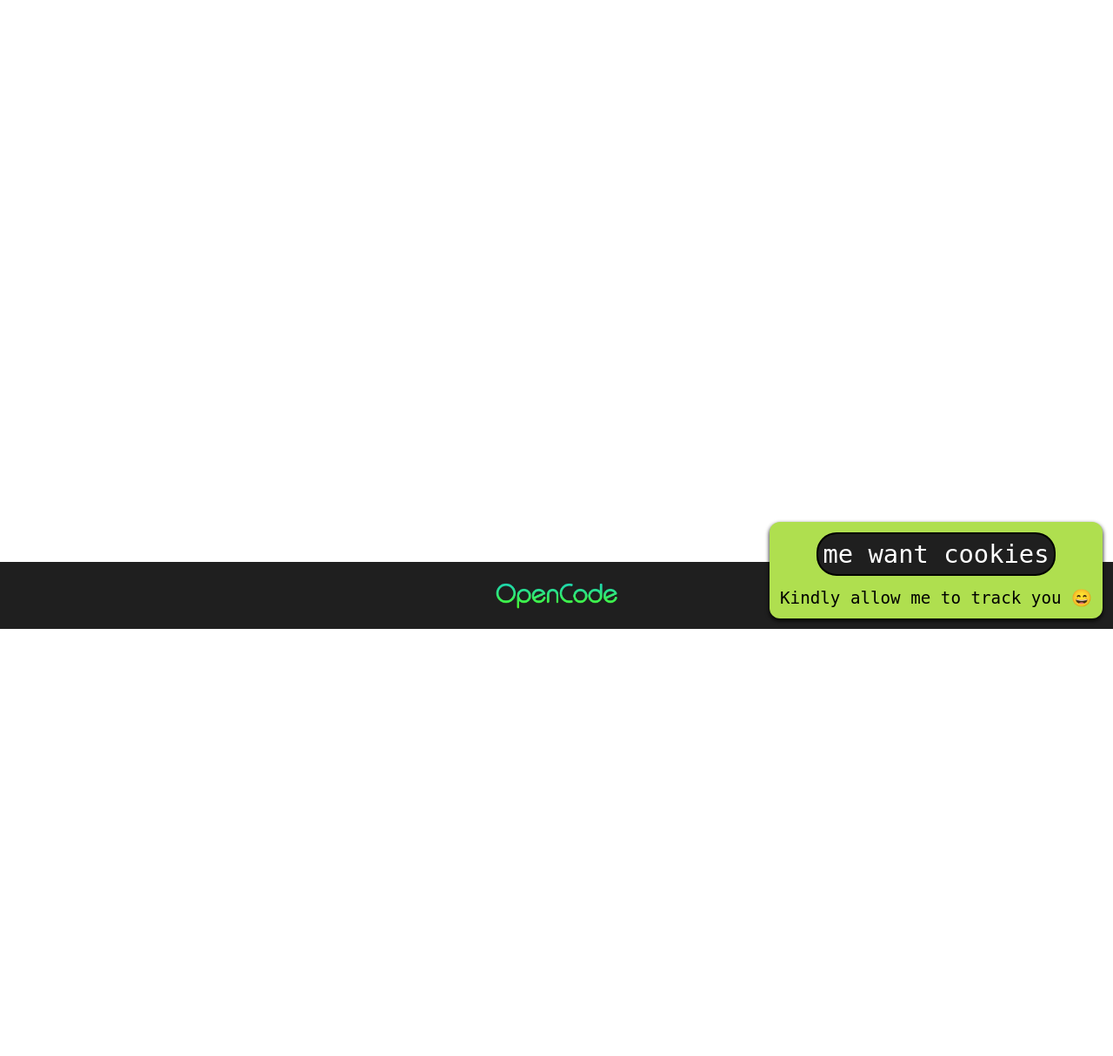
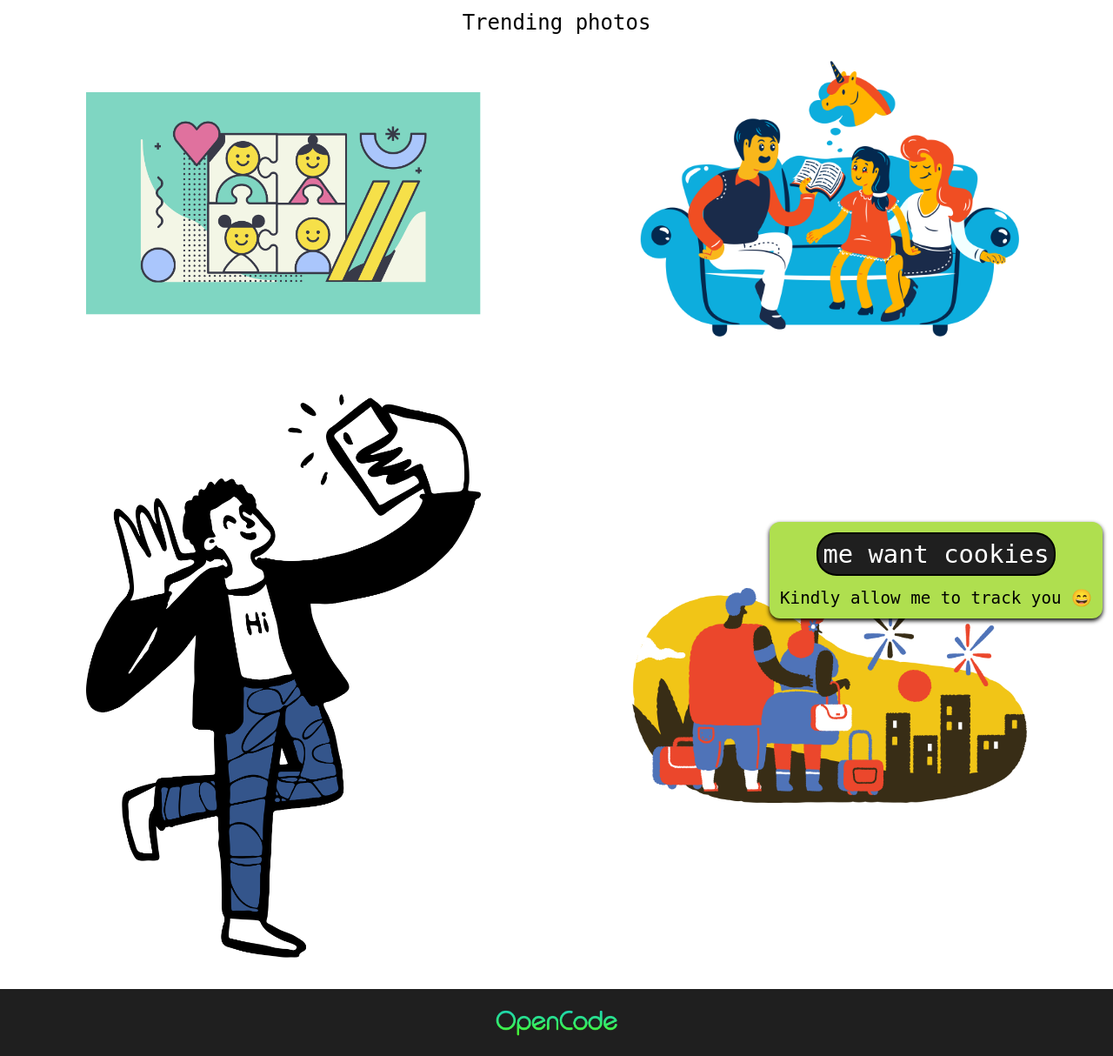
Before and after one commit to opencodeiiita/PhotoStore, a Flask app: page / in a window 1280 px wide. Shown: the part 77-1291 px from the top of the page at 87% size. Before the commit the page ends 800 px from the top, so only its background shows below. Run offline with Flask 2, Linux system fonts and the light colour scheme; data that the repository does not hold is empty.

Commit message:
Trending photos

```diff
--- a/app.py
+++ b/app.py
@@ -171,7 +171,7 @@ def verifyCaptcha(captcha_answer, token):
 @app.route("/")
 def index():
     loggedIn = isLoggedIn()
-    return render_template("index.html", loggedIn=loggedIn)
+    return render_template("index.html", visibility="main",loggedIn=loggedIn)
 
 
 @app.route("/community")
@@ -207,12 +207,15 @@ def api_image_list():
                 data += images.search(Query().public == True)
 
             # sort such that most recent images comes first
-            formain = request.args.get("main", False)
-            if formain:
+            trending = request.args.get("main", False)
+            if trending:
                 data.sort(key=lambda image: (len(image["likes"]) + len(image["views"]))/2, reverse=True)
+                data = [image.doc_id for image in data]
+                data = data[:6]
+
             else:
                 data.sort(key=lambda image: image["timestamp"], reverse=True)
-            data = [image.doc_id for image in data]
+                data = [image.doc_id for image in data]
 
     return jsonify(data)
 
--- a/static/js/image.js
+++ b/static/js/image.js
@@ -33,7 +33,7 @@ function loadImages() {
 	let type = document.getElementById('images').getAttribute('value');
 	let URL = '/api/image/list';
 
-	if(window.location.href == 'http://localhost:8080/'){
+	if(type === 'main'){
 		URL = `${URL}?main=1`
 	}
 	else if (type === 'private'){
--- a/templates/index.html
+++ b/templates/index.html
@@ -1,9 +1,29 @@
 {% extends 'layouts/base.html' %}
 
 {% block content %}
+{% block title %}
+Trending photos
+{% endblock title %}
+{% include 'partials/images.html' %}
+
 <script src="{{ url_for('static', filename='js/wobbly.js') }}" type="text/javascript" defer></script>
 
+
 <div class="wobbly-container">
-	{% include 'partials/images.html' %}
+	<div class="wobbly-image-box">
+		<img src="{{ url_for('static', filename="images/family.png") }}">
+	</div>
+
+	<div class="wobbly-image-box">
+		<img src="{{ url_for('static', filename="images/family-time.png") }}">
+	</div>
+
+	<div class="wobbly-image-box">
+		<img src="{{ url_for('static', filename="images/selfie.png") }}">
+	</div>
+
+	<div class="wobbly-image-box">
+		<img src="{{ url_for('static', filename="images/fireworks.png") }}">
+	</div>
 </div>
 {% endblock content %}
```
